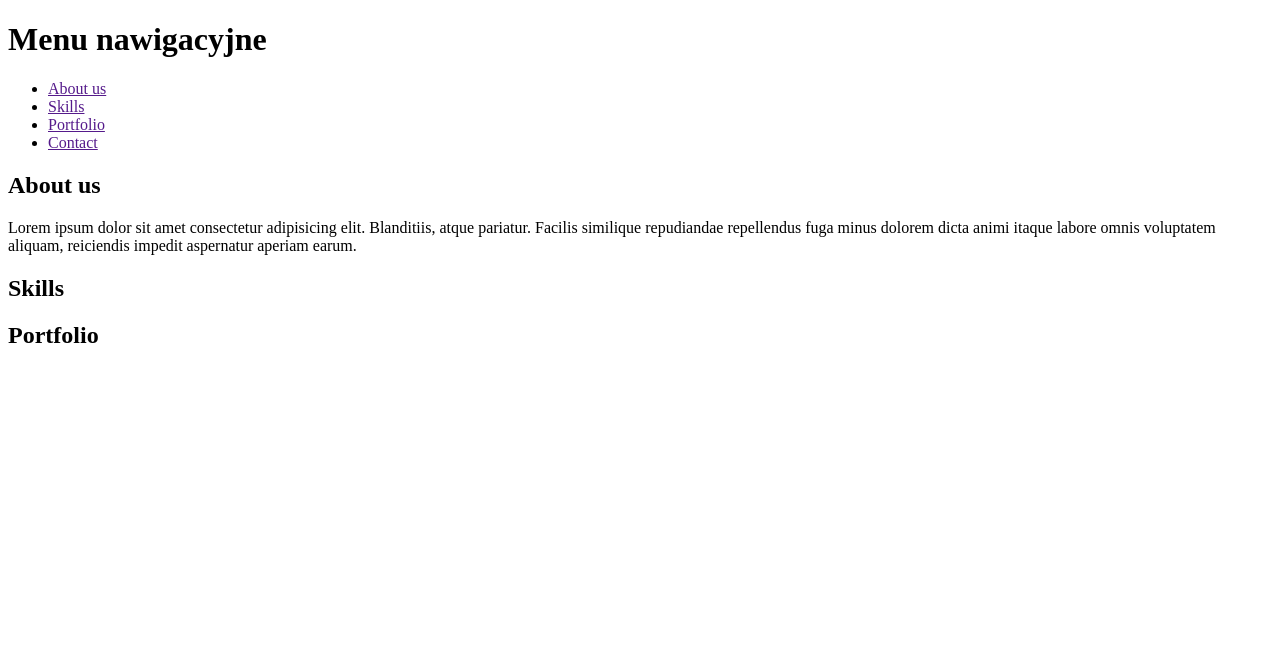
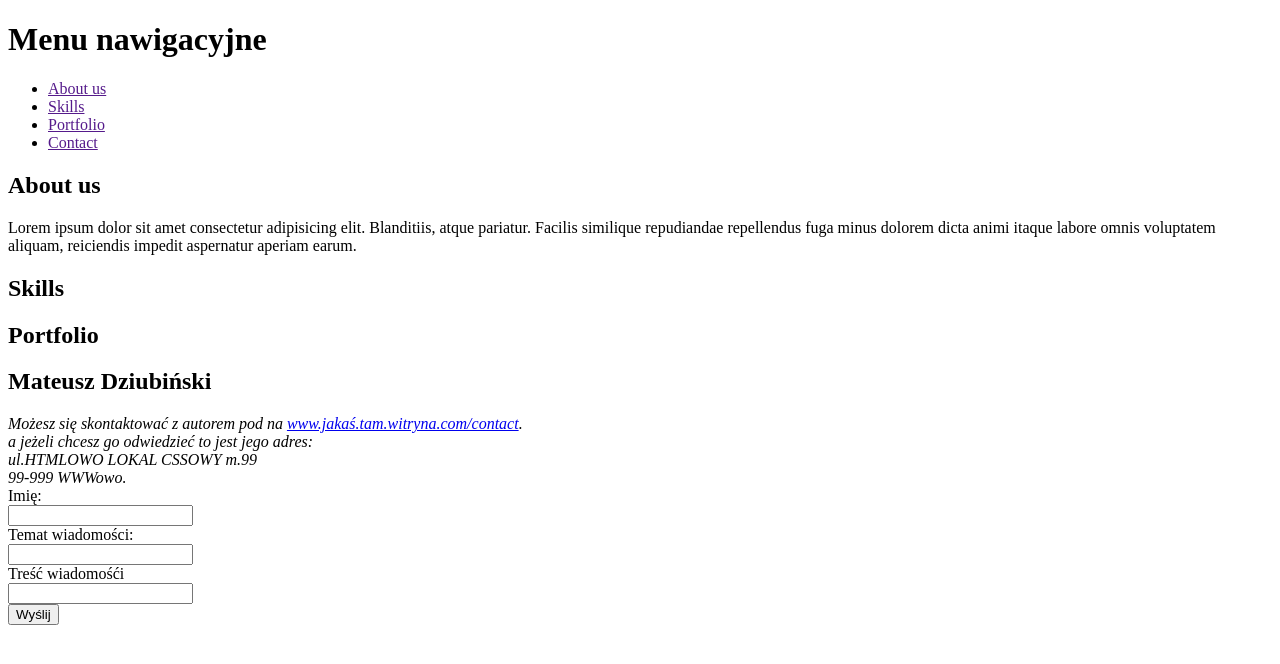
Before and after one commit to mateusz0dziubinski/StrukturaHTMLAboutUsSkillsPortfolioContact, a plain HTML site: page index.html in a window 1280 px wide. Drawn offline with Linux system fonts and the light colour scheme.

Commit message:
Zadanie: section contact

```diff
--- a/index.html
+++ b/index.html
@@ -34,6 +34,27 @@
             <div class="square22"></div>
             <div class="square22"></div>
         </section>
+        <section id=Contact>
+            <h2>Mateusz Dziubiński</h2>
+            <address>
+                Możesz się skontaktować z autorem pod na <a href="www.jakaś.tam.witryna.com/contact">www.jakaś.tam.witryna.com/contact</a>.<br>
+                a jeżeli chcesz go odwiedzieć to jest jego adres:<br>
+                ul.HTMLOWO LOKAL CSSOWY m.99<br>
+                99-999 WWWowo.<br>
+            </address>
+            <form action="/action_page.php">
+                Imię:<br>
+                <input type="text" name="name">
+                <br>
+                Temat wiadomości:<br>
+                <input type="text" name="topic">
+                <br>
+                Treść wiadomośći<br>
+                <input type="text" name="meseage">
+                <br>
+                <input type="submit" value="Wyślij">
+              </form>
+        </section>
    </header>
 </body>
 </html>
```
Also changed, not shown: 1 other file.
